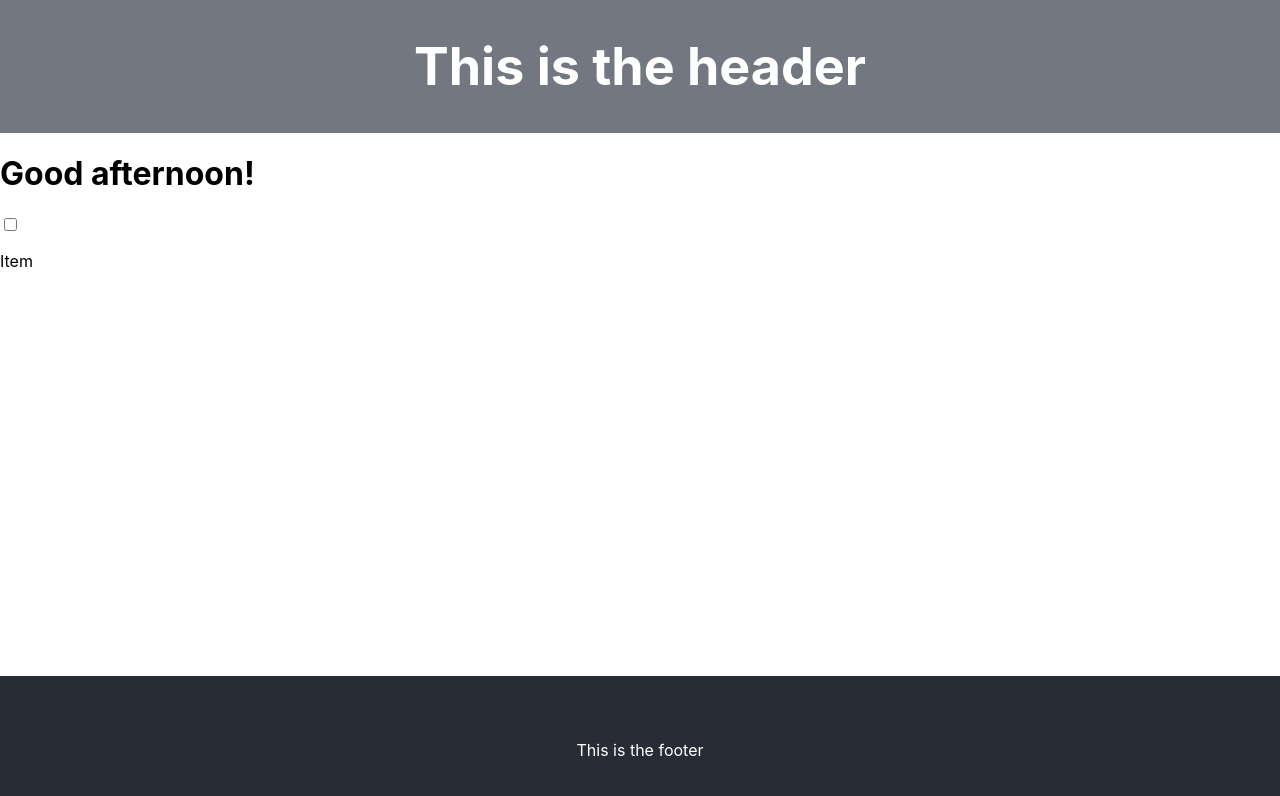
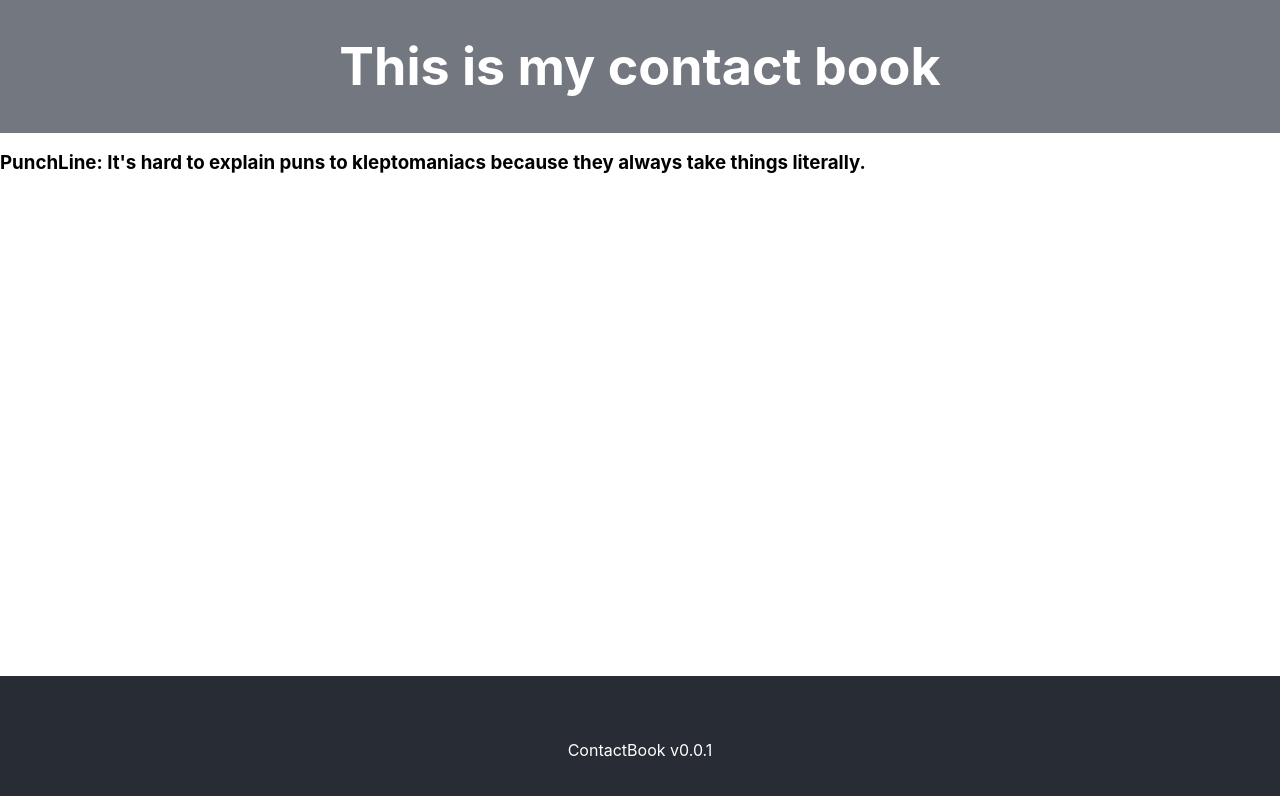
Before and after one commit to MrTengil/full-course-for-beginners, a React (Create React App) app: page / in a window 1280 px wide. Shown: the top 796 px of the page. Built offline with nearby package versions, Linux system fonts and the light colour scheme; the HTML template or start-up script is replaced by a standard one.

Commit message:
Worked a bit more

```diff
--- a/src/App.js
+++ b/src/App.js
@@ -5,21 +5,9 @@ import Header from "./components/Header";
 import "./style.css";
 
 function App() {
-  const date = new Date();
-  const hours = date.getHours();
-  let timeOfDay;
-
-  if (hours < 12) {
-    timeOfDay = "morning";
-  } else if (hours >= 12 && hours < 17) {
-    timeOfDay = "afternoon";
-  } else {
-    timeOfDay = "night";
-  }
   return (
     <div>
       <Header />
-      <h1>Good {timeOfDay}!</h1>
       <MainContent />
       <Footer />
     </div>
--- /dev/null
+++ b/src/components/ContactCard.js
@@ -0,0 +1,14 @@
+import React from "react";
+
+function ContactCard(props) {
+  return (
+    <div>
+      <img src={props.imgUrl} style={{ maxBlockSize: "20px 20px" }} />
+      <h3>Name: {props.name} </h3>
+      <p>Phone: {props.phone}</p>
+      <p>Email: {props.email}</p>
+    </div>
+  );
+}
+
+export default ContactCard;
--- a/src/components/Footer.js
+++ b/src/components/Footer.js
@@ -3,7 +3,7 @@ import React from "react";
 function Footer() {
   return (
     <div className="footer">
-      <footer>This is the footer</footer>
+      <footer>ContactBook v0.0.1</footer>
     </div>
   );
 }
--- a/src/components/Header.js
+++ b/src/components/Header.js
@@ -3,7 +3,7 @@ import React from "react";
 function Header() {
   return (
     <div className="App-header">
-      <h1>This is the header</h1>
+      <h1>This is my contact book</h1>
     </div>
   );
 }
--- /dev/null
+++ b/src/components/Joke.js
@@ -0,0 +1,16 @@
+import React from "react";
+
+function Joke(props) {
+  return (
+    <div>
+      <h3 style={{ display: !props.question && "none" }}>
+        Question: {props.question}
+      </h3>
+      <h3 style={{ display: !props.punchLine && "none" }}>
+        PunchLine: {props.punchLine}
+      </h3>
+    </div>
+  );
+}
+
+export default Joke;
--- a/src/components/MainContent.js
+++ b/src/components/MainContent.js
@@ -1,8 +1,67 @@
 import React from "react";
-import ToDo from "./ToDo.js";
+// import ToDo from "./ToDo.js";
+import ContactCard from "./ContactCard";
+import Joke from "./Joke";
 
 function MainContent() {
-  return <ToDo />;
+  return (
+    <div className="Main-Content">
+      {/* {cats.map((item) => (
+        <ContactCard {...item} />
+      ))} */}
+
+      <Joke {...jokes[0]} />
+    </div>
+  );
 }
 
+var jokes = [
+  {
+    punchLine:
+      "It's hard to explain puns to kleptomaniacs because they always take things literally.",
+  },
+  {
+    question: "What is the best thing about Switzerland?",
+    punchLine: "I don't know but the flag is a big plus!",
+  },
+  {
+    question: "Hear about the new restaurant called Karma?",
+    punchLine: "There is no menu: You get what you deserve!",
+  },
+  {
+    question: "Why is the moon blue?",
+    punchLine: "Because it's not grey!",
+  },
+];
+
+var cats = [
+  {
+    name: "Mr Whiskerson",
+    imgUrl:
+      "https://icatcare.org/app/uploads/2018/07/Thinking-of-getting-a-cat-768x384.png",
+    phone: "+46 729643049",
+    email: "MrWhiskerson@gmail.com",
+  },
+  {
+    name: "Killer whale",
+    imgUrl:
+      "https://www.guinnessworldrecords.com/Images/killer-whale-header_tcm25-576318.jpg",
+    phone: "+11414",
+    email: "Killer_whale@gmail.com",
+  },
+  {
+    name: "Mr Panda",
+    imgUrl: "https://cdn.mos.cms.futurecdn.net/3n8tRry6fYg7sNyhFDPQwR.jpg",
+    phone: "+1357789",
+    email: "MrPanda@gmail.com",
+  },
+  {
+    name: "Louise Jacobsson",
+    imgUrl:
+      "https://scontent.farn2-1.fna.fbcdn.net/v/t1.0-9/37121517_1784116471666338_8430916760760221696_n.jpg?_nc_cat=108&_nc_sid=85a577&_nc_ohc=qAguYYNdQLYAX_a36ze&_nc_ht=scontent.farn2-1.fna&oh=724136d8a1d5b127fd40ef9ac6d32aec&oe=5F7432B6",
+    phone: "+46 69 69 69",
+    email: "blondTaby@hotmail.com",
+  },
+];
+
 export default MainContent;
--- a/src/components/ToDo.js
+++ b/src/components/ToDo.js
@@ -1,11 +1,10 @@
 import React from "react";
+import TodoItem from "./TodoItem";
 
 function ToDo() {
-  const itemName = "Item";
   return (
-    <div>
-      <input type="checkbox" />
-      <p>{itemName}</p>
+    <div className="todo-list">
+      <TodoItem />
     </div>
   );
 }
--- /dev/null
+++ b/src/components/TodoItem.js
@@ -0,0 +1,12 @@
+import React from "react";
+
+function TodoItem() {
+  return (
+    <div className="todo-item">
+      <input type="checkbox" />
+      <p>Placeholder text here</p>
+    </div>
+  );
+}
+
+export default TodoItem;
--- a/src/style.css
+++ b/src/style.css
@@ -47,3 +47,31 @@
   color: #fff;
   padding: 5% 0px 0px 0px;
 }
+
+.todo-list {
+  background-color: white;
+  margin: auto;
+  width: 50%;
+  display: flex;
+  flex-direction: column;
+  border: 1px solid #efefef;
+  padding: 30px;
+}
+
+.todo-item {
+  display: flex;
+  justify-content: flex-start;
+  align-items: center;
+  padding: 30px 20px 0;
+  width: 70%;
+  border-bottom: 1px solid #cecece;
+  font-family: Roboto, sans-serif;
+  font-weight: 100;
+  font-size: 15px;
+  color: #333333;
+}
+
+.Main-Content {
+  /* height: 92.5%; */
+  padding: 0 0 25%;
+}
```
